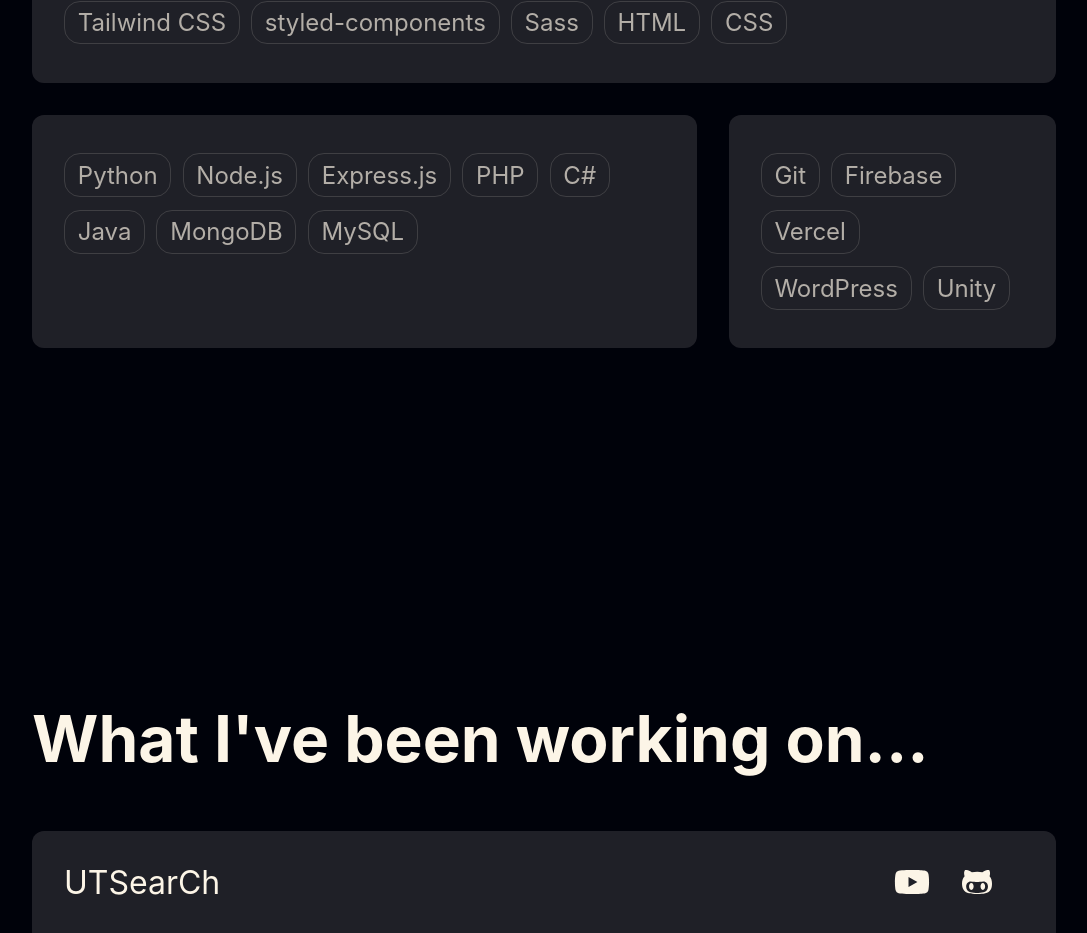
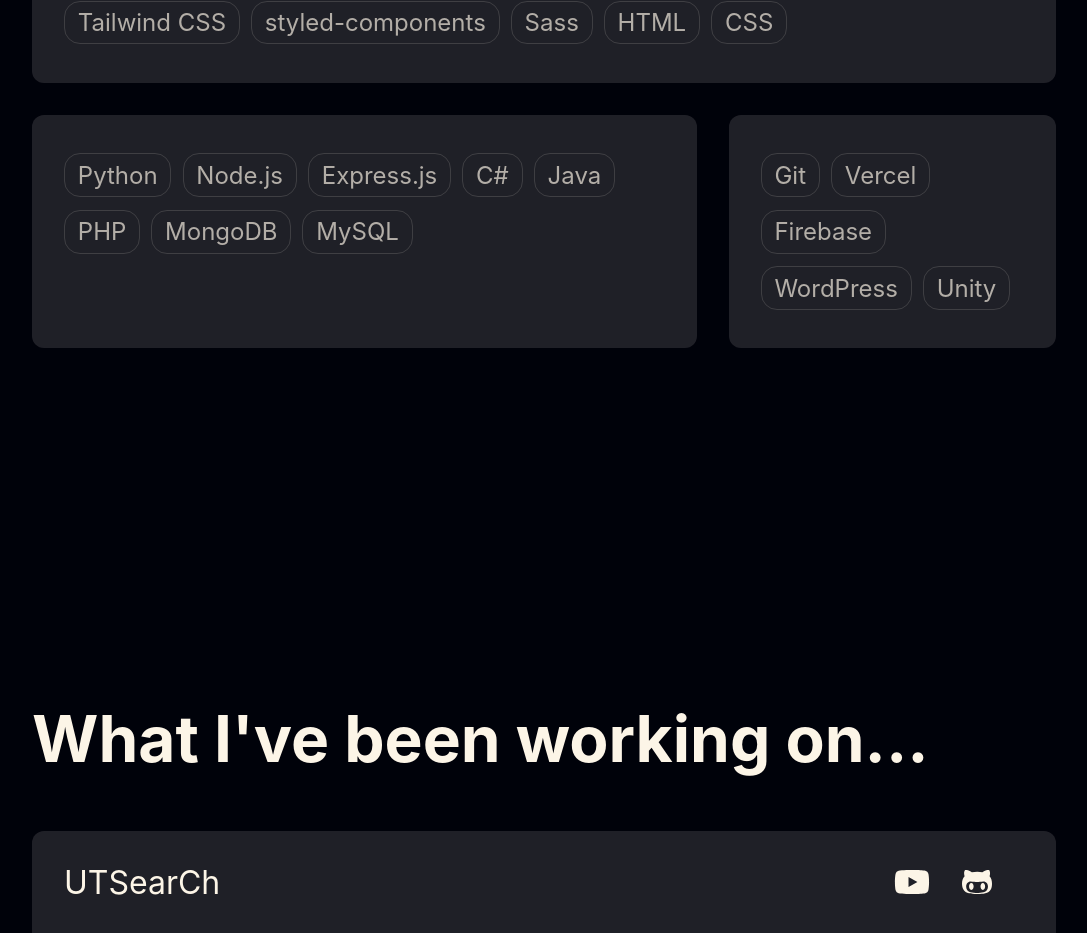
Before and after one commit to karenkwok/karenkwok.github.io, a React (Create React App) app: page / in a window 1280 px wide. Shown: the part 2302-3235 px from the top of the page, without its empty margins (96-1183 px from the left). Built offline with nearby package versions, Linux system fonts and the light colour scheme.

Commit message:
Reordered skills

```diff
--- a/src/components/Home/Skills.js
+++ b/src/components/Home/Skills.js
@@ -49,15 +49,15 @@ const Skills = () => {
     'Python',
     'Node.js',
     'Express.js',
-    'PHP',
     'C#',
     'Java',
+    'PHP',
     'MongoDB',
     'MySQL',
   ];
 
   // const other = ['AWS', 'Unity', 'Canva'];
-  const other = ['Git', 'Firebase', 'Vercel', 'WordPress', 'Unity'];
+  const other = ['Git', 'Vercel', 'Firebase', 'WordPress', 'Unity'];
 
   return (
     <div id='skills'>
```
